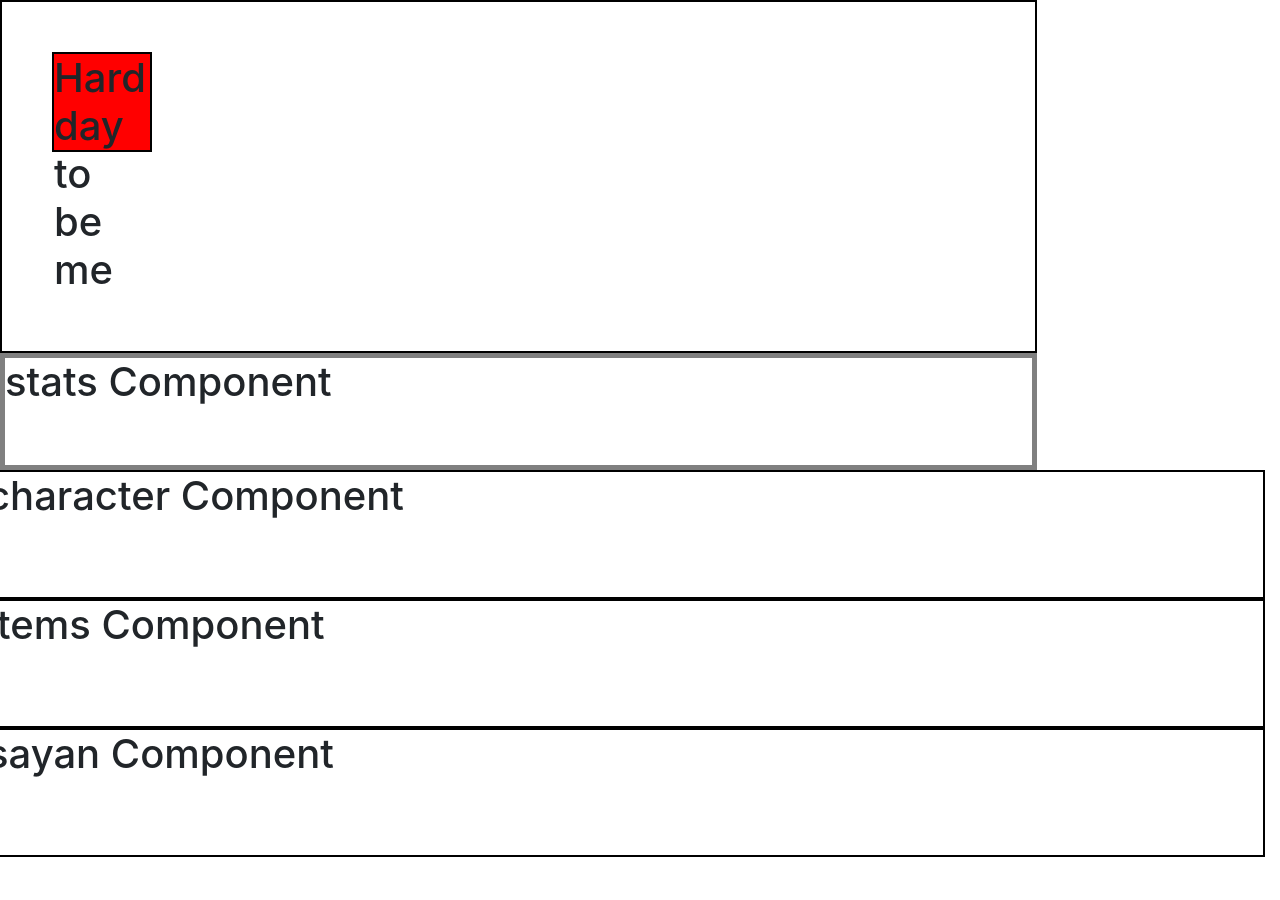
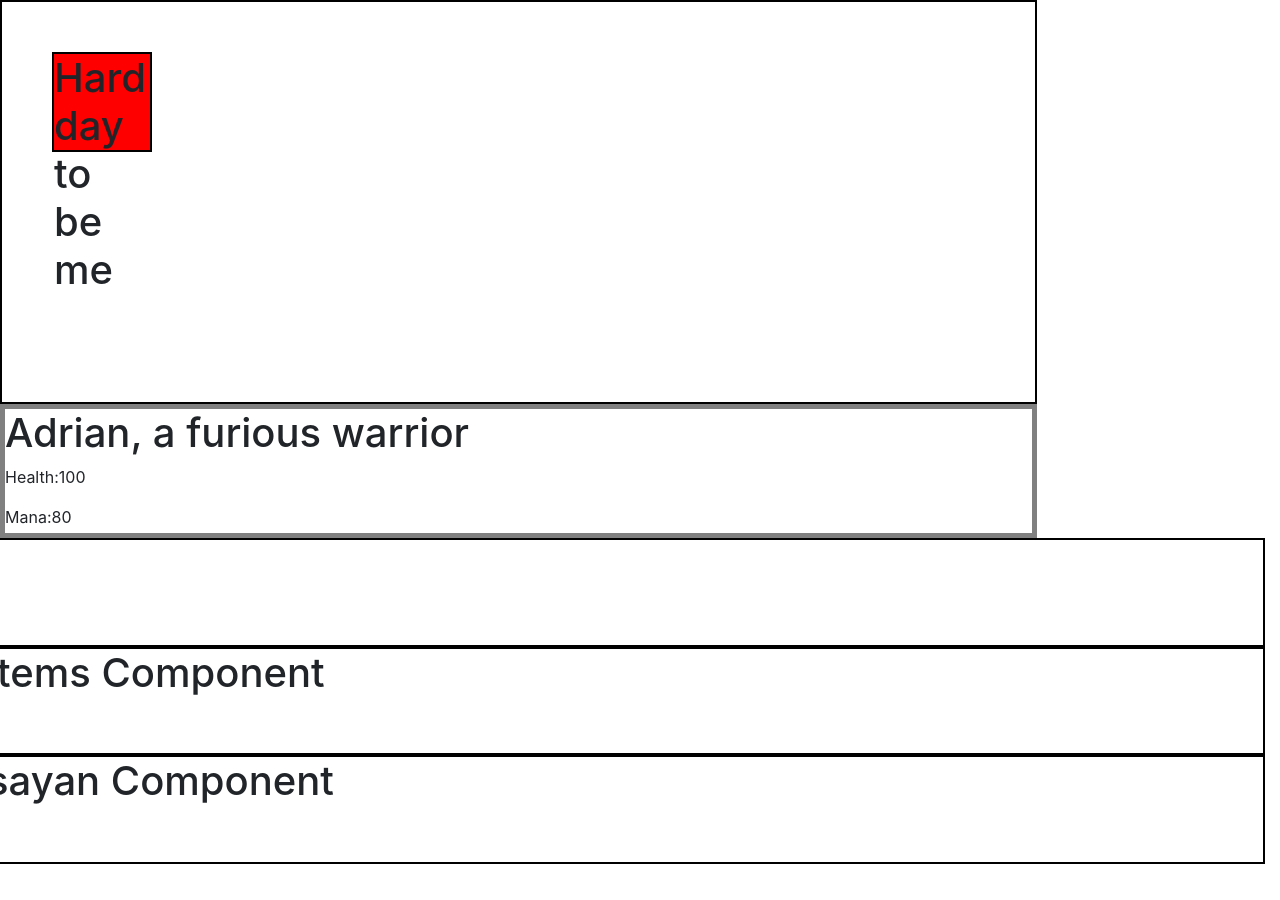
Before and after one commit to adriansdk/Iron-Hero, a Vue app: page / in a window 1280 px wide. Built offline with nearby package versions, Linux system fonts and the light colour scheme.

Commit message:
Added hero stats

```diff
--- a/src/components/character.vue
+++ b/src/components/character.vue
@@ -1,7 +1,7 @@
 <template lang="html">
 
   <section class="character">
-    <h1>character Component</h1>
+
   </section>
 
 </template>
@@ -15,6 +15,7 @@
     },
     data() {
       return {
+
 
       }
     },
--- a/src/components/stats.vue
+++ b/src/components/stats.vue
@@ -1,7 +1,9 @@
 <template lang="html">
 
   <section class="stats">
-    <h1>stats Component</h1>
+    <h1>Adrian, a furious warrior</h1>
+    <p> Health:{{hp}} </p>
+    <p> Mana:{{mana}} </p>
   </section>
 
 </template>
@@ -15,6 +17,8 @@
     },
     data() {
       return {
+        hp: 100,
+        mana: 80,
 
       }
     },
```
